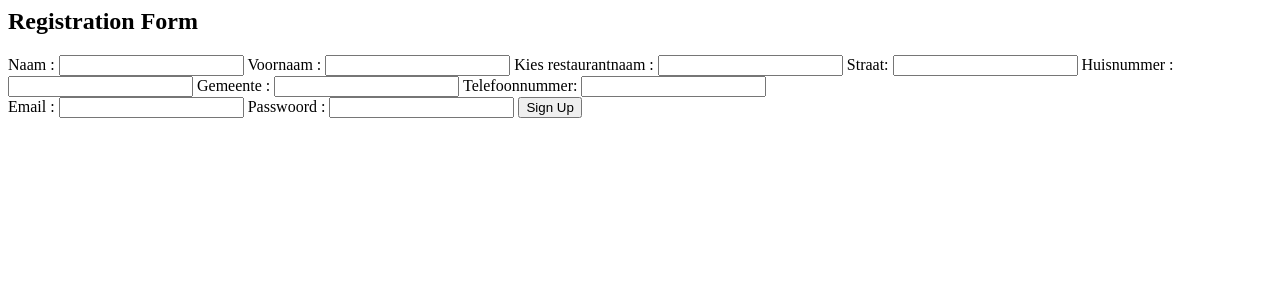
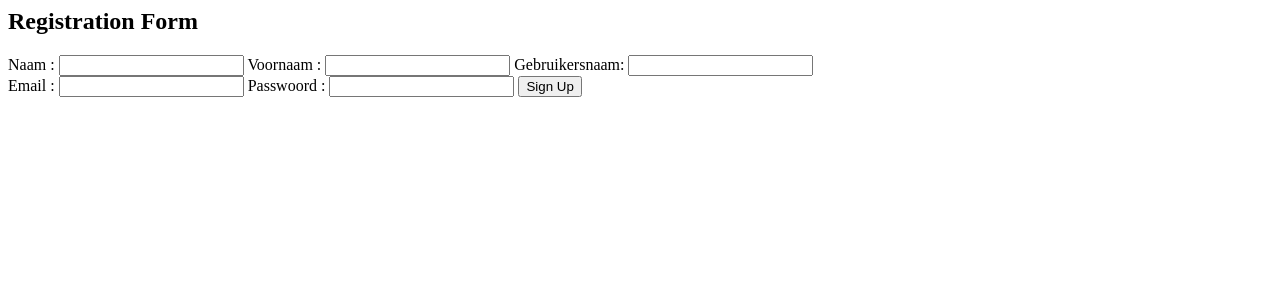
Before and after one commit to BrentStappaerts/RestoVation, a CodeIgniter app: page /database/index.php/user_authentication/new_user_registration in a window 1280 px wide. Shown: the top 300 px of the page. Run offline with CodeIgniter, Linux system fonts and the light colour scheme.

Commit message:
inlog voor restauranthouders teruggezet zoals daarvoor, want men moet meerdere restaurants kunnen aanmaken.

```diff
--- a/CI/application/config/database.php
+++ b/CI/application/config/database.php
@@ -66,7 +66,7 @@ $db['default'] = array(
 	'dsn'	=> '',
 	'hostname' => 'localhost',
 	'username' => 'root', //Is bij iedereen root normaal en passwoord leeg.
-	'password' => 'root',
+	'password' => '',
 	'database' => 'restovation', //zo gaan we onze database noemen.
 	'dbdriver' => 'mysqli',
 	'dbprefix' => '',
--- a/CI/application/controllers/menu_beheren.php
+++ b/CI/application/controllers/menu_beheren.php
@@ -5,6 +5,7 @@ parent::__construct();
 $this->load->database();
 $this->load->model('menu_database');
 }
+
 function add_dish()
 {
 // Including Validation Library
@@ -41,5 +42,10 @@ $this->data['posts'] = $this->menu_database->get_dishes(); // calling Post model
 $this->load->view('menu_page', $this->data); // load the view file , we are passing $data array to view file
  }
 
+    <?php foreach($query as $post):?>
+     <ul>
+         <li><?php echo $post->gerechtnaam; echo $post->gerechttype; echo $post->gerechtprijs;?></li>
+      </ul>
+     <?php endforeach;?>
 }
 ?>
--- a/CI/application/controllers/user_authentication.php
+++ b/CI/application/controllers/user_authentication.php
@@ -40,16 +40,11 @@ public function new_user_registration() {
 
 // Check validation for user input in SignUp form
 $this->form_validation->set_rules('voornaam', 'voornaam', 'trim|required|xss_clean'); //-
-
 $this->form_validation->set_rules('naam', 'naam', 'trim|required|xss_clean');
 $this->form_validation->set_rules('gebruikersnaam', 'gebruikersnaam', 'trim|required|xss_clean');
 $this->form_validation->set_rules('email_value', 'Email', 'trim|required|xss_clean');
 $this->form_validation->set_rules('passwoord', 'Passwoord', 'trim|required|xss_clean');
-$this->form_validation->set_rules('straat', 'straat', 'trim|required|xss_clean');
-$this->form_validation->set_rules('huisnummer', 'huisnummer', 'trim|required|xss_clean');
-$this->form_validation->set_rules('gemeente', 'gemeente', 'trim|required|xss_clean');
-$this->form_validation->set_rules('huisnummer', 'huisnummer', 'trim|required|xss_clean');
-$this->form_validation->set_rules('telefoonnummer', 'telefoonnummer', 'trim|required|xss_clean');
+
 
 
 
@@ -62,13 +57,9 @@ $data = array(
 'gebruikersnaam' => $this->input->post('gebruikersnaam'),
 'email' => $this->input->post('email_value'),
 
-'straat' => $this->input->post('straat'),
-'huisnummer' => $this->input->post('huisnummer'),
-'gemeente' => $this->input->post('gemeente'),
-'telefoonnummer' => $this->input->post('telefoonnummer'),
 
 //passwoord beveiligen met bcrypt en standaard option van 10
-'passwoord' => password_hash($this->input->post('password'), PASSWORD_BCRYPT)
+'passwoord' => password_hash($this->input->post('passwoord'), PASSWORD_BCRYPT)
 );
 
 $result = $this->login_database->registration_insert($data) ;
--- a/CI/application/views/menu_page.php
+++ b/CI/application/views/menu_page.php
@@ -26,5 +26,6 @@
          <li><?php echo $post->gerechtnaam; echo $post->gerechttype; echo $post->gerechtprijs;?></li>
       </ul>
      <?php endforeach;?>
+
 </body>
 </html>
--- a/CI/application/views/registration_form.php
+++ b/CI/application/views/registration_form.php
@@ -18,20 +18,10 @@ echo form_label('Naam : ');
 echo form_input('naam');
 echo form_label('Voornaam : ');
 echo form_input('voornaam');
-echo form_label('Kies restaurantnaam : ');
+echo form_label('Gebruikersnaam: ');
 echo form_input('gebruikersnaam');
 
-echo form_label('Straat: ');
-echo form_input('straat');
 
-echo form_label('Huisnummer : ');
-echo form_input('huisnummer');
-
-echo form_label('Gemeente : ');
-echo form_input('gemeente');
-
-echo form_label('Telefoonnummer: ');
-echo form_input('telefoonnummer');
 
 echo "<div class='error_msg'>";
 if (isset($message_display)) {
```
Also changed, not shown: CI/application/views/admin_page.php (+5 -5 lines).
